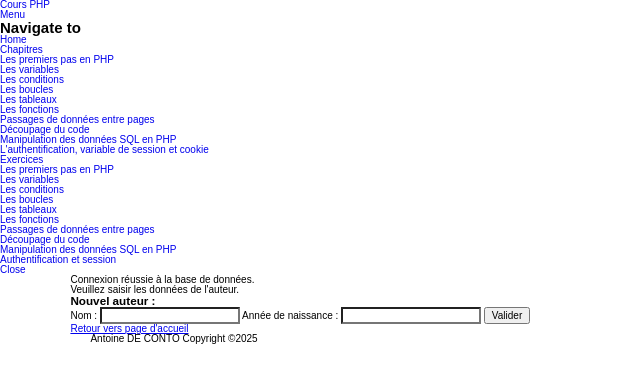
After one commit to Ayliabricot/SABADIE_Aylia_partielPHPSQL, a PHP site: page /Views/addAuthor.php in a window 1280 px wide. The commit adds this page. Shown: the top 383 px of the page, without its empty margins (0-640 px from the left). Run offline with PHP 8.4, Linux system fonts and the light colour scheme; some libraries are stand-ins or nearby versions.

Commit message:
Page pour ajouter un auteur en cours de création (pas finie).

```diff
--- /dev/null
+++ b/Views/addAuthor.php
@@ -0,0 +1,34 @@
+<?php
+      ob_start();
+
+    require_once("../Model/pdo.php");
+
+
+    if(isset($_POST['nom']) && isset($_POST['naissance'])){
+    $resultat = $dbPDO->prepare("INSERT INTO auteurs(nom,naissance) VALUES (:nom,:naissance)");
+    $resultat->execute([
+      "nom"=>$_POST['nom'],
+      "naissance"=>$_POST['naissance'],
+    ]);
+    echo "<br>Auteur ajouté.";
+  }
+  else{
+    echo "<br>Veuillez saisir les données de l'auteur.";
+  }
+
+?>
+
+<h3>Nouvel auteur : </h3>
+<form action="" method="post">
+
+      Nom : <input type="text" name="nom" />
+      Année de naissance : <input type="text" name="naissance" />
+
+      <input type="submit" value="Valider" />
+</form>
+
+<a href='../index.php'><u>Retour vers page d'accueil</u></a>
+
+<?php $content = ob_get_clean(); ?>
+
+<?php require('../template.php'); ?>
--- a/Views/personnage.php
+++ b/Views/personnage.php
@@ -13,8 +13,6 @@
       $personnage=$resultat->fetch();
       echo "<h1>".$personnage['nom']."</h1><p>".$personnage['description']."</p>";
       echo "<a href='../index.php'><u>Retour vers page d'accueil</u></a>";
-
-
     }
     else{
       echo "<br>Échec de la recherche : ID invalide.";
--- a/index.php
+++ b/index.php
@@ -3,6 +3,7 @@
 
     require_once("Model/pdo.php");
 
+    echo "<a href='Views/addAuthor.php'><br>-> <u>Ajouter un auteur</u></a>";
     $resultat = $dbPDO->prepare("SELECT * FROM mangas ORDER BY année");
     $resultat->execute();
 
@@ -16,6 +17,7 @@
     }
 
     echo "</ul>";
+
 ?>
 
 <?php $content = ob_get_clean(); ?>
```
